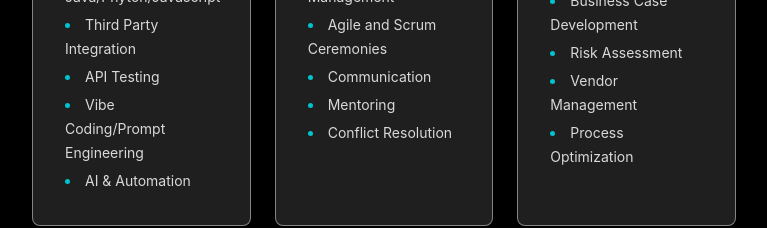
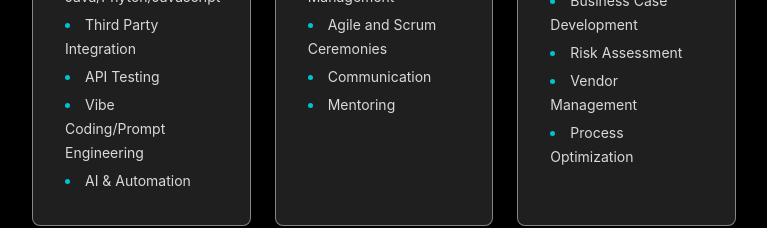
Before and after one commit to MOYIN-21/Portfolio-Website, a React (Vite) app: page / in a window 1280 px wide. Shown: the part 4060-4288 px from the top of the page, without its empty margins (256-1023 px from the left). Built offline with nearby package versions, Linux system fonts and the light colour scheme.

Commit message:
update for application

```diff
--- a/src/components/HomeSections/HomeSkills.jsx
+++ b/src/components/HomeSections/HomeSkills.jsx
@@ -46,7 +46,7 @@ const skills = [
       "Agile and Scrum Ceremonies",
             "Communication",
       "Mentoring",
-      "Conflict Resolution",
+      // "Conflict Resolution",
     ],
   },
   {
```
